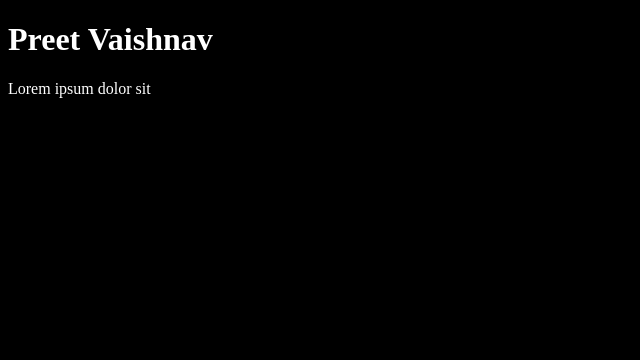
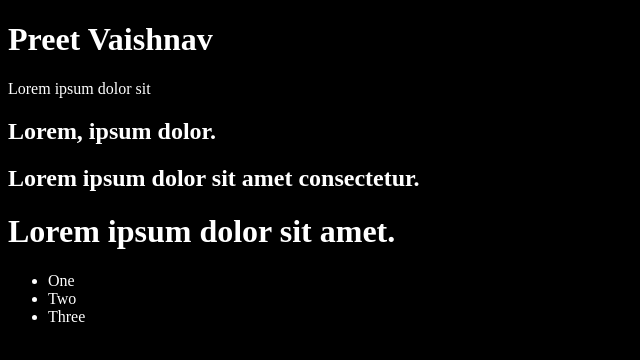
Before and after one commit to PRIXYY/Javascript, a plain HTML site: page 06_dom/one.html in a window 1280 px wide. Shown: the whole page, without its empty margins (0-640 px from the left). Drawn offline with Linux system fonts and the light colour scheme.

Commit message:
DOM learning -I

```diff
--- a/06_dom/one.html
+++ b/06_dom/one.html
@@ -13,6 +13,14 @@
     <div>
         <h1 id="title" class="heading">Preet Vaishnav</h1>
         <p>Lorem ipsum dolor sit</p>
+        <h2>Lorem, ipsum dolor.</h2>
+        <h2>Lorem ipsum dolor sit amet consectetur.</h2>
+        <h1>Lorem ipsum dolor sit amet.</h1>
+        <ul>
+            <li>One</li>
+            <li>Two</li>
+            <li>Three</li>
+        </ul>
     </div>
 </body>
 </html>
```
Also changed, not shown: 06_dom/DOM-1.txt (added).
